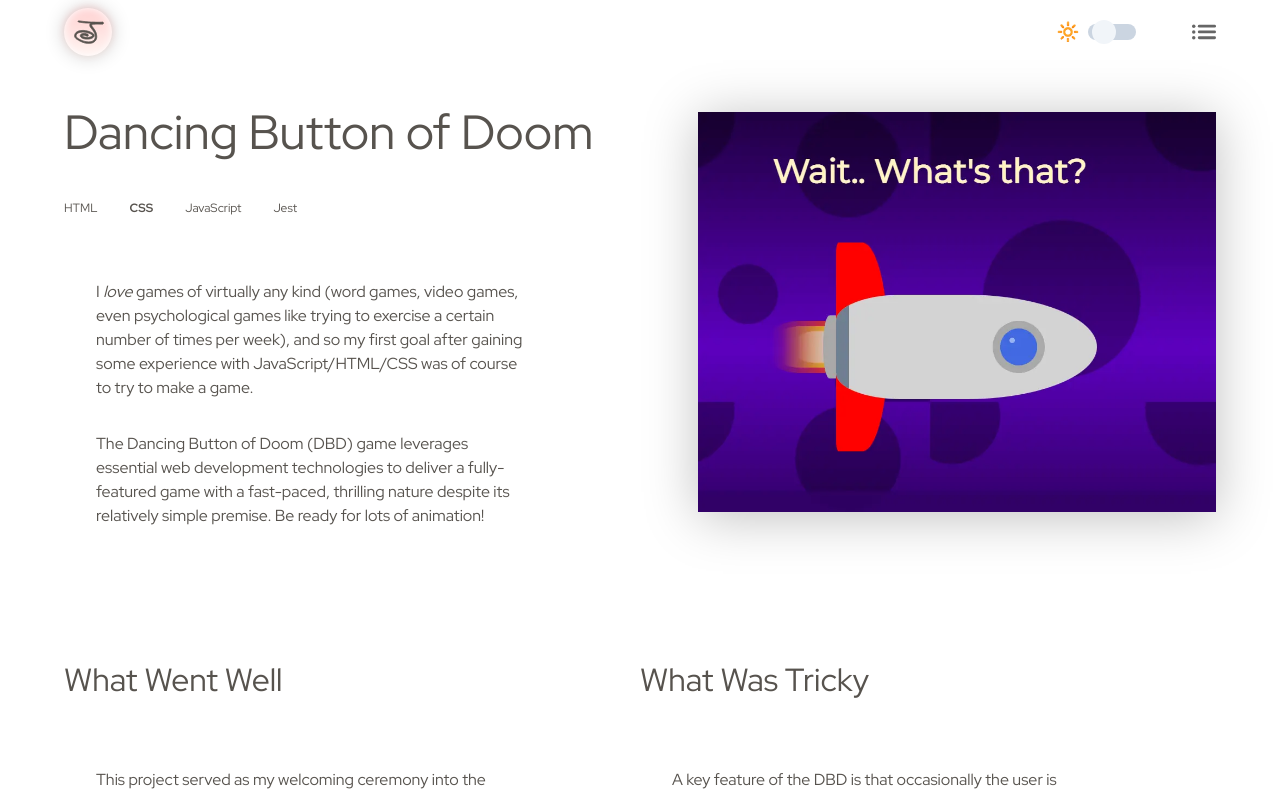
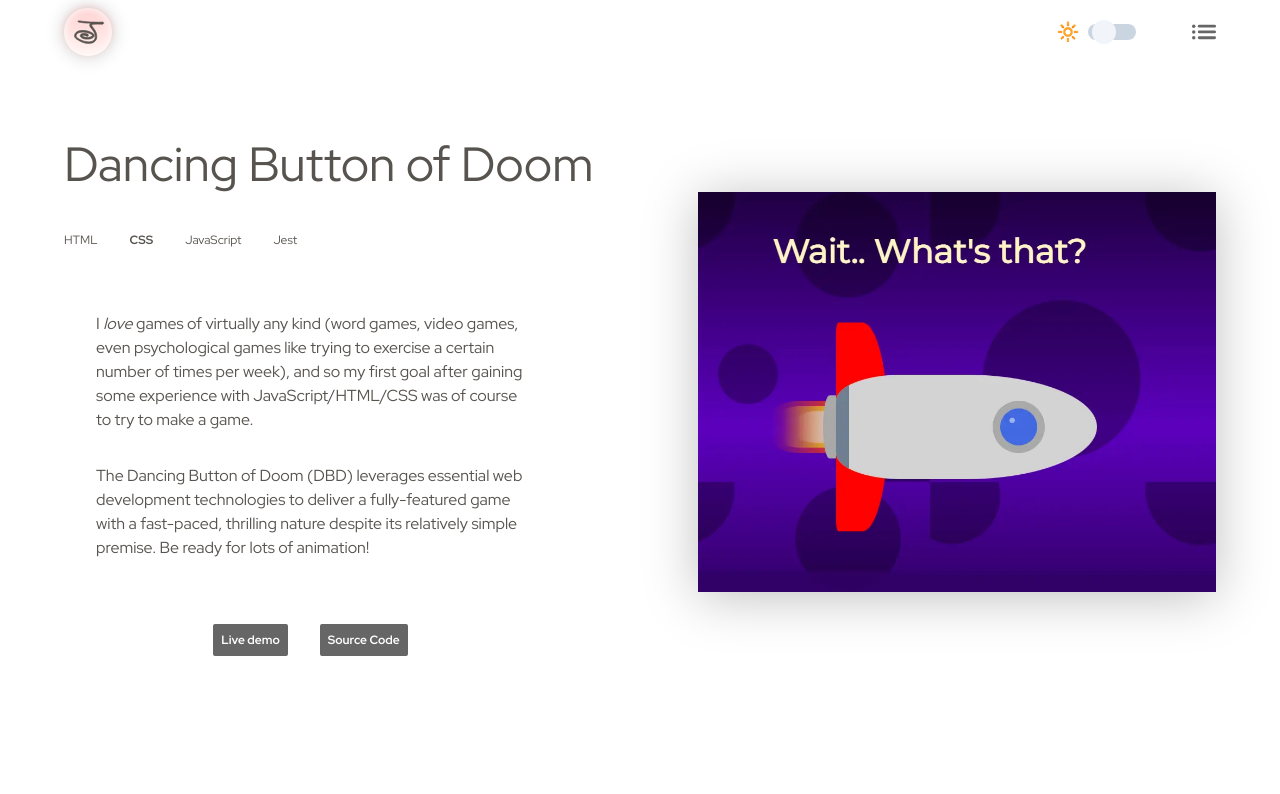
Before and after one commit to julianlk522/portfo, a Next.js app: page /dancing in a window 1280 px wide. Shown: the top 794 px of the page. Built offline with nearby package versions, Linux system fonts and the light colour scheme.

Commit message:
add button links to live demos and source code to dancing.tsx and typing.tsx

```diff
--- a/pages/dancing.tsx
+++ b/pages/dancing.tsx
@@ -11,7 +11,7 @@ function DancingButtonDetails({ darkMode }) {
 	return (
 		<div
 			id='dancingButtonDetails'
-			className='relative h-full w-screen px-8 pt-24 pb-32 text-stone-600 dark:text-white lg:px-16'
+			className='relative h-full w-screen px-8 py-32 text-stone-600 dark:text-white lg:px-16'
 		>
 			<header className='mb-32 flex flex-col items-center justify-between md:flex-row'>
 				<div id='headerText' className='md:w-1/2'>
@@ -24,7 +24,7 @@ function DancingButtonDetails({ darkMode }) {
 						Dancing Button of Doom
 					</h1>
 					<ul
-						id='dancingButtonStackTextItems'
+						id='stackTextItems'
 						className='mb-16 flex w-auto space-x-8 text-xs'
 					>
 						<li>HTML</li>
@@ -70,13 +70,41 @@ function DancingButtonDetails({ darkMode }) {
 							try to make a game.
 						</p>
 						<p>
-							The Dancing Button of Doom (DBD) game leverages
-							essential web development technologies to deliver a
+							The Dancing Button of Doom (DBD) leverages essential
+							web development technologies to deliver a
 							fully-featured game with a fast-paced, thrilling
 							nature despite its relatively simple premise. Be
 							ready for lots of animation!
 						</p>
 					</div>
+
+					<ul
+						id='demoLinks'
+						className='mt-16 flex w-auto justify-center space-x-8 text-xs md:max-w-[80%] md:pl-8'
+					>
+						<li>
+							<button className='rounded-sm bg-black/60 p-2 font-bold text-white dark:bg-white/80 dark:text-stone-600'>
+								<a
+									href='https://dancing-button-of-doom.netlify.app/'
+									target='_blank'
+									rel='noreferrer'
+								>
+									Live demo
+								</a>
+							</button>
+						</li>
+						<li>
+							<button className='rounded-sm bg-black/60 p-2 font-bold text-white dark:bg-white/80 dark:text-stone-600'>
+								<a
+									href='https://github.com/julianlk522/dancing-button'
+									target='_blank'
+									rel='noreferrer'
+								>
+									Source Code
+								</a>
+							</button>
+						</li>
+					</ul>
 				</div>
 
 				<div
@@ -333,7 +361,7 @@ function DancingButtonDetails({ darkMode }) {
 								declarations in the main script file for
 								different DOM selectors that would be needed to
 								make the app run properly, I also began to
-								appreciate more why React.js&apos;s
+								appreciate more how React.js&apos;s
 								component-based architecture and declarative
 								conditional re-rendering API are a huge
 								productivity boost to JavaScript developers.
@@ -349,7 +377,7 @@ function DancingButtonDetails({ darkMode }) {
 					</p>
 				</div>
 			</section>
-			<Footer />
+			<Footer darkMode={darkMode} />
 		</div>
 	)
 }
--- a/pages/typing.tsx
+++ b/pages/typing.tsx
@@ -11,7 +11,7 @@ function HyperTyperDetails({ darkMode }) {
 	return (
 		<div
 			id='hyperTyperDetails'
-			className='relative h-full w-screen px-8 pt-24 pb-32 text-stone-600 dark:text-white lg:px-16'
+			className='relative h-full w-screen px-8 py-32 text-stone-600 dark:text-white lg:px-16'
 		>
 			<header className='mb-32 flex flex-col items-center justify-between md:flex-row'>
 				<div id='headerText' className='md:w-1/2'>
@@ -24,12 +24,11 @@ function HyperTyperDetails({ darkMode }) {
 						Hyper Typer 2000
 					</h1>
 					<ul
-						id='dancingButtonStackTextItems'
+						id='stackTextItems'
 						className='mb-16 flex w-auto space-x-4 text-center text-xs md:space-x-8'
 					>
 						<li>React.js</li>
 						<li>TypeScript</li>
-						<li>Context API</li>
 						<li>D3.js</li>
 						<li>Cypress Testing Library</li>
 					</ul>
@@ -82,6 +81,34 @@ function HyperTyperDetails({ darkMode }) {
 							until becoming what it is today.
 						</p>
 					</div>
+
+					<ul
+						id='demoLinks'
+						className='mt-16 flex w-auto justify-center space-x-8 text-xs md:max-w-[80%] md:pl-8'
+					>
+						<li>
+							<button className='rounded-sm bg-black/60 p-2 font-bold text-white dark:bg-white/80 dark:text-stone-600'>
+								<a
+									href='https://hyper-typer-2000.netlify.app/'
+									target='_blank'
+									rel='noreferrer'
+								>
+									Live demo
+								</a>
+							</button>
+						</li>
+						<li>
+							<button className='rounded-sm bg-black/60 p-2 font-bold text-white dark:bg-white/80 dark:text-stone-600'>
+								<a
+									href='https://github.com/julianlk522/hyper-typer'
+									target='_blank'
+									rel='noreferrer'
+								>
+									Source Code
+								</a>
+							</button>
+						</li>
+					</ul>
 				</div>
 
 				<div
@@ -207,11 +234,11 @@ function HyperTyperDetails({ darkMode }) {
 						<p>
 							Hyper Typer also saw issues early on with generating
 							appropriate words from the API endpoint that it was
-							originally configured to request from. Since there
-							were little configuration options available, I had
-							to scrap the preconfigured API altogether and
-							instead add an array of (consistently inoffensive)
-							words directly to the app contents.
+							originally configured to request from. Since few
+							configuration options were available, I had to scrap
+							the preconfigured API altogether and instead add an
+							array of (consistently inoffensive) words directly
+							to the app contents.
 						</p>
 						<div
 							id='errorImgWrapper'
@@ -272,7 +299,7 @@ function HyperTyperDetails({ darkMode }) {
 					</p>
 				</div>
 			</section>
-			<Footer />
+			<Footer darkMode={darkMode} />
 		</div>
 	)
 }
```
